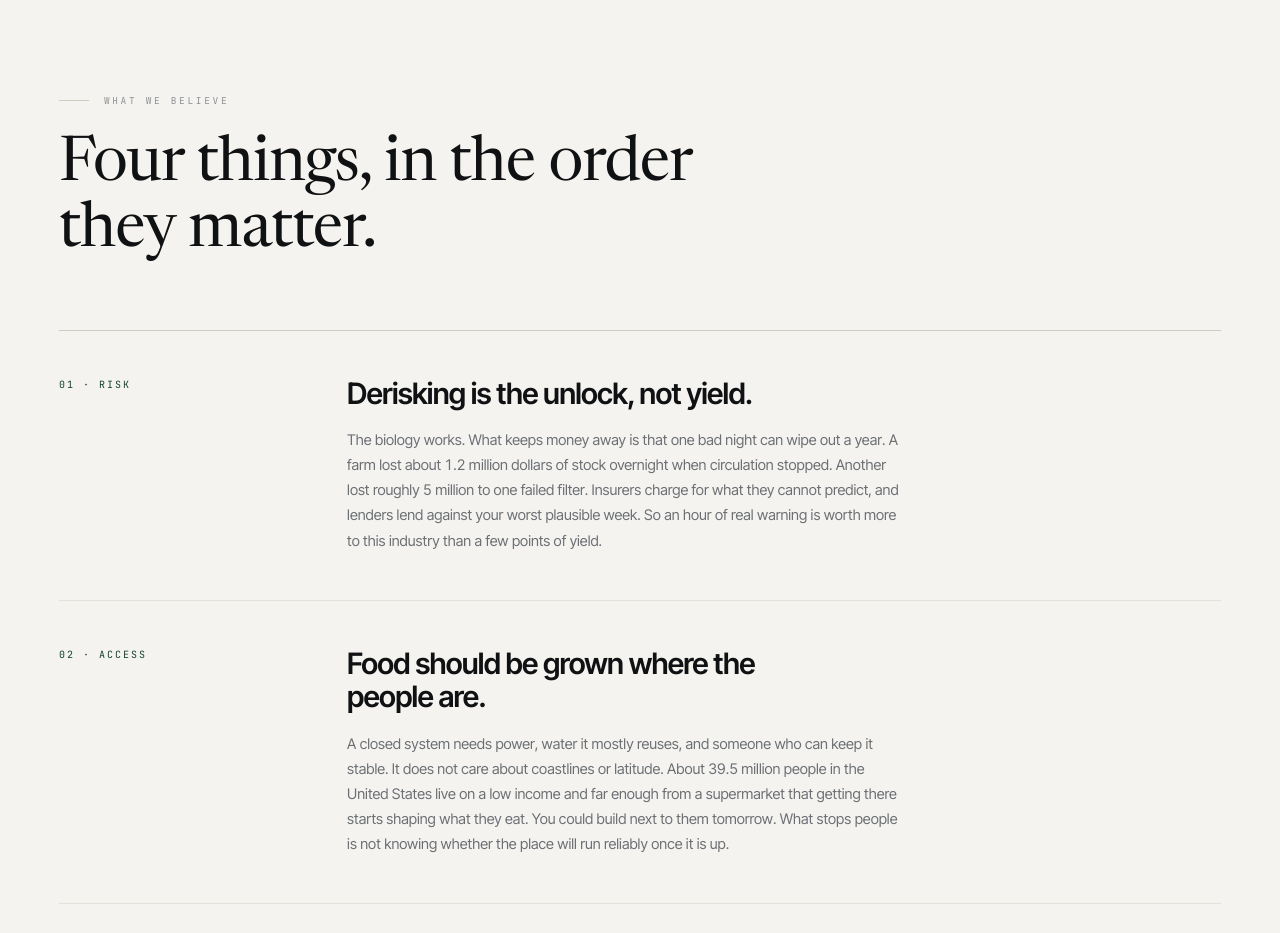
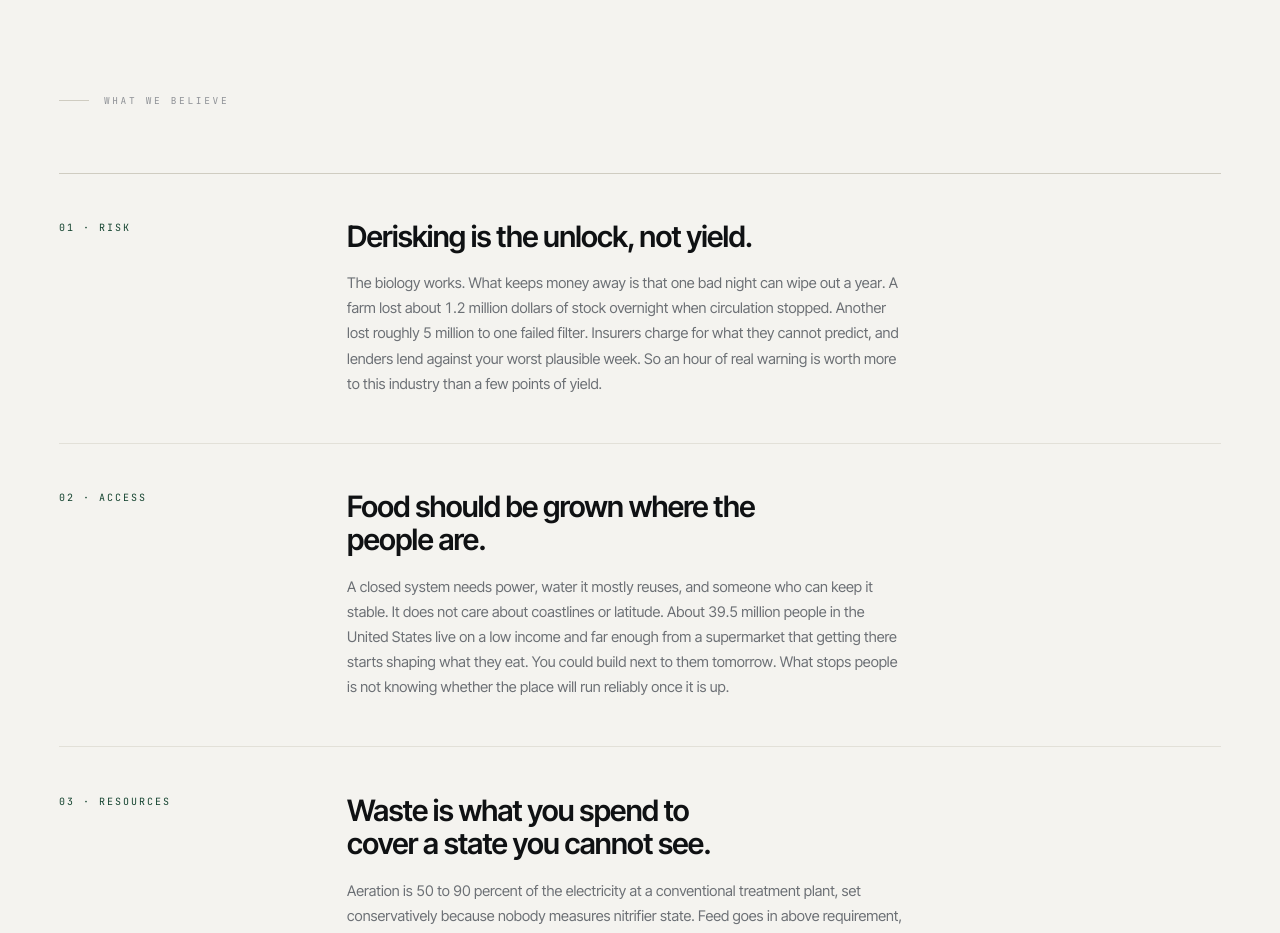
Before and after one commit to CamSouza13/OE-Web, a plain HTML site: page philosophy.html in a window 1280 px wide. Shown: the part 2580-3513 px from the top of the page. Drawn offline with Linux system fonts and the light colour scheme.

Commit message:
Update philosophy.html

```diff
--- a/philosophy.html
+++ b/philosophy.html
@@ -311,7 +311,6 @@ var _d=document.documentElement;_d.classList.add("js");setTimeout(function(){if(
 <section class="wrap sec tight">
  <div class="hd2 rv">
   <p class="lbl">What we believe</p>
-  <h2>Four things, in the order they matter.</h2>
  </div>
  <div class="bel rv">
 
```
